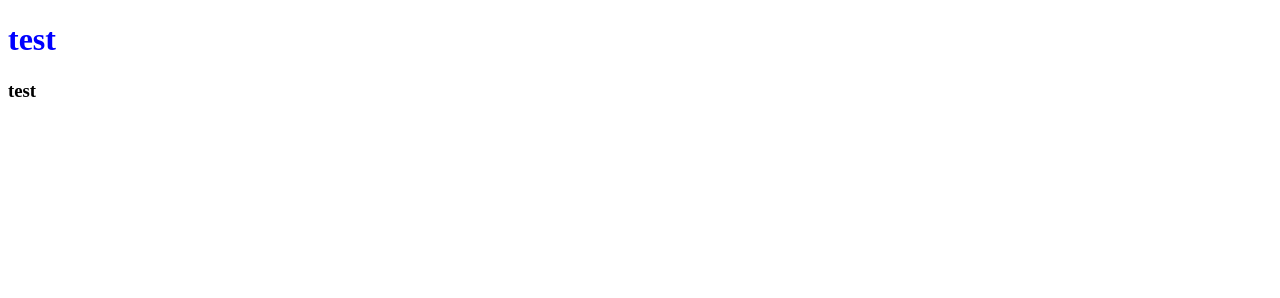
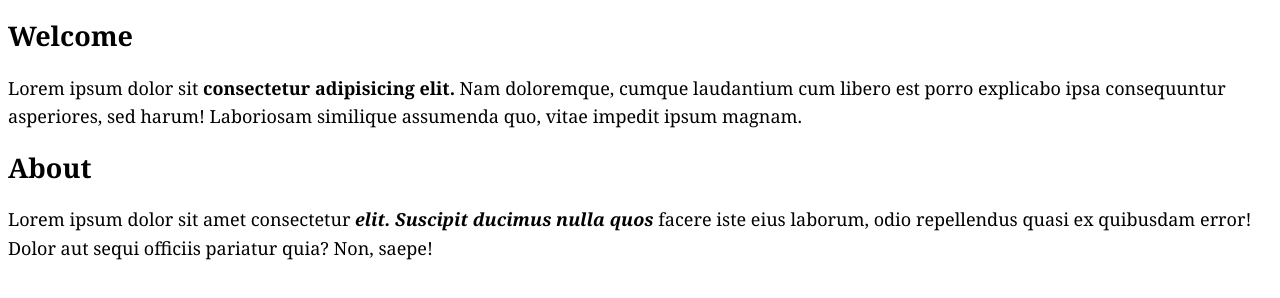
Before and after one commit to drewfidel/Modern-HTML-CSS, a plain HTML site: page css_basics_html.html in a window 1280 px wide. Drawn offline with Linux system fonts and the light colour scheme.

Commit message:
CSS IDs font practice

```diff
--- a/css_basics.css
+++ b/css_basics.css
@@ -1,3 +1,3 @@
-h1{
+h{
   color: blue;
 }
--- a/css_basics_html.html
+++ b/css_basics_html.html
@@ -1,23 +1,51 @@
 <!DOCTYPE html>
 <html lang="en">
+
 <head>
   <meta charset="UTF-8">
   <meta name="viewport" content="width=device-width, initial-scale=1.0">
   <title>Document</title>
   <link rel="stylesheet" href="/css_basics.css">
 
+  <!-- CSS -->
   <style>
     /* . means class */
     /* # means id */
+    body {
+      font-family: Cambria, Cochin, Georgia, Times, 'Times New Roman', serif;
+      font-size: 18px;
+      line-height: 1.6em;
+    }
+
+    /* Going into IDs css to style certain tag: span*/
+    #welcome p span {
+      font-weight: bold;
+    }
+
+    #about p span {
+      font-style: italic;
+      font-weight: bold;
+    }
   </style>
 
 
 </head>
+
 <body>
+  <div id="welcome">
+    <h2 class="primary-heading">Welcome</h2>
+    <p>Lorem ipsum dolor sit <span>consectetur adipisicing elit.</span> Nam doloremque, cumque laudantium cum libero est
+      porro explicabo ipsa consequuntur asperiores, sed harum! Laboriosam similique assumenda quo, vitae impedit ipsum
+      magnam.</p>
+  </div>
 
-  <h1>test</h1>
-  <h2></h2>
-  <h3>test</h3>
+  <div id="about">
+    <h2>About</h2>
+    <p>Lorem ipsum dolor sit amet consectetur <span>elit. Suscipit ducimus nulla quos</span> facere iste eius laborum,
+      odio repellendus quasi ex quibusdam error! Dolor aut sequi officiis pariatur quia? Non, saepe!</p>
+  </div>
+
 
 </body>
+
 </html>
```
